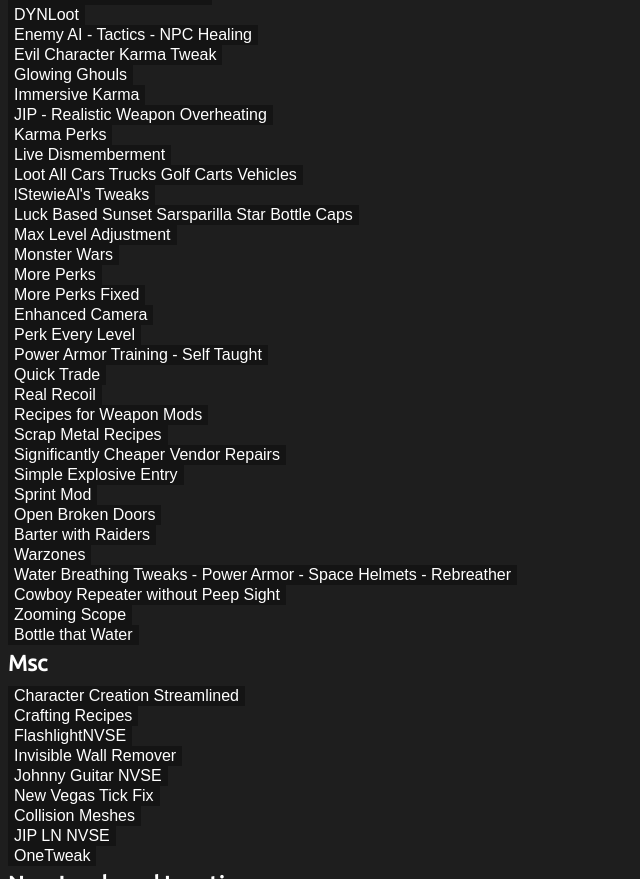
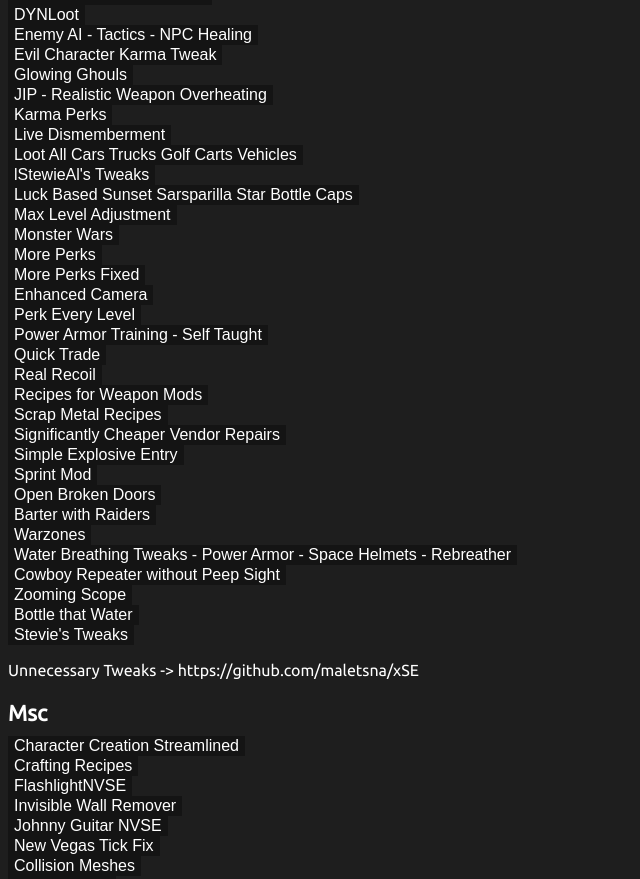
Before and after one commit to valkyrienyanko/FalloutNewVegasModpacks, a website: page public/index.html in a window 1280 px wide. Shown: the part 776-1655 px from the top of the page, without its empty margins (0-640 px from the left). Drawn offline with nearby package versions, Linux system fonts and the light colour scheme.

Commit message:
Stevie's Tweaks & Unnecessary Tweaks
Added Stevie's Tweaks
Removed Immersive Karma as conflicts with Stevie's Tweaks

```diff
--- a/public/index.html
+++ b/public/index.html
@@ -67,7 +67,6 @@
 		<li><button onclick='mod(39058)'>Enemy AI - Tactics - NPC Healing</button></li>
 		<li><button onclick='mod(43226)'>Evil Character Karma Tweak</button></li>
 		<li><button onclick='mod(55827)'>Glowing Ghouls</button></li>
-		<li><button onclick='mod(34784)'>Immersive Karma</button></li>
 		<li><button onclick='mod(58277)'>JIP - Realistic Weapon Overheating</button></li>
 		<li><button onclick='mod(54056)'>Karma Perks</button></li>
 		<li><button onclick='mod(67147)'>Live Dismemberment</button></li>
@@ -95,6 +94,8 @@
 		<li><button onclick='mod(35699)'>Cowboy Repeater without Peep Sight</button></li>
 		<li><button onclick='mod(64811)'>Zooming Scope</button></li>
 		<li><button onclick='mod(34840)'>Bottle that Water</button></li>
+		<li><button onclick='mod(66347)'>Stevie's Tweaks</button></li>
+		<p>Unnecessary Tweaks -> https://github.com/maletsna/xSE</p>
 	</ul>
 
 	<h2>Msc</h2>
```
